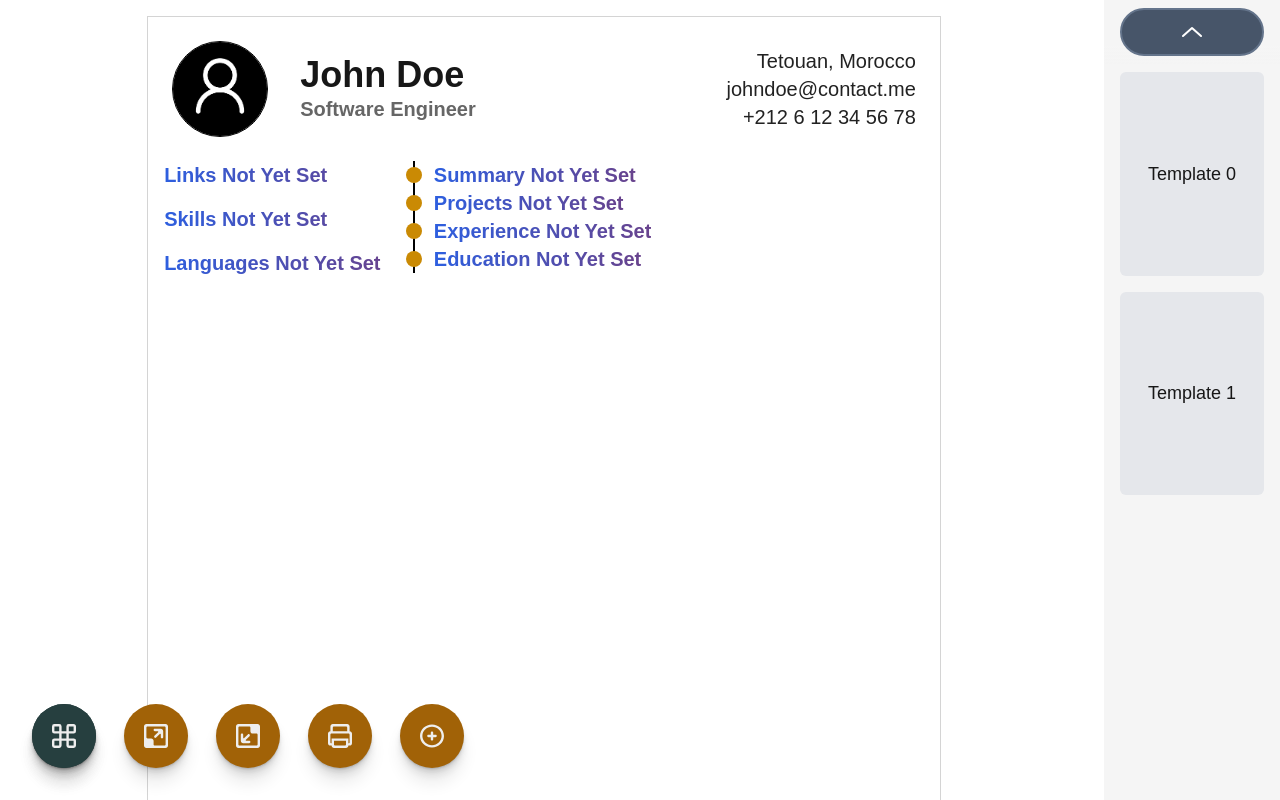
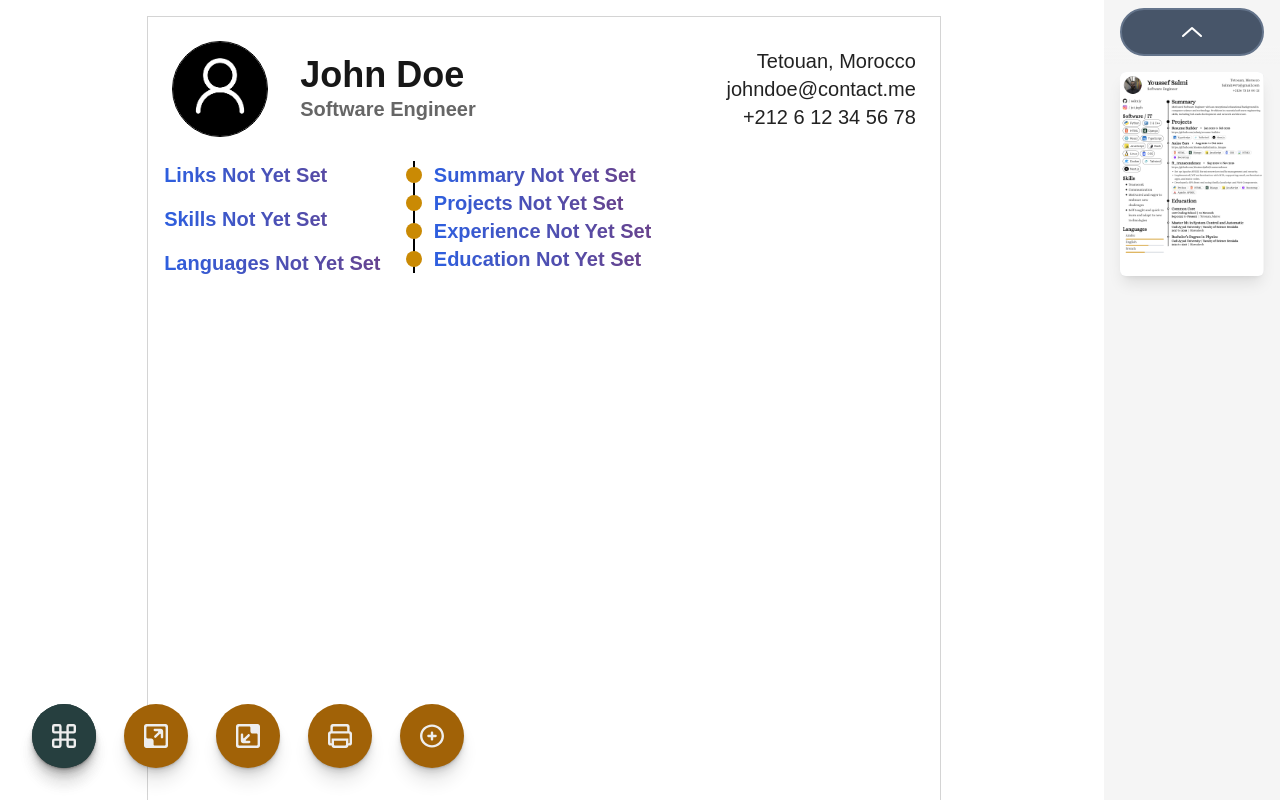
Before and after one commit to salmiy/resume-builder, a Next.js app: page / in a window 1280 px wide. Shown: the top 800 px of the page. Built offline with nearby package versions, Linux system fonts and the light colour scheme; a web font is replaced by a local one.

Commit message:
add template images

```diff
--- a/components/Template/index.tsx
+++ b/components/Template/index.tsx
@@ -29,13 +29,12 @@ const roboto = Roboto({
 })
 
 type TemplateType = (arg: { data: DataScheme }) => React.JSX.Element
-type TemplateEntry = { Template: TemplateType }
+type TemplateEntry = { Template: TemplateType, image?: string }
 
 
 
 const templates = [
-    { Template: Template001 },
-    { Template: Template002 }
+    { Template: Template001, image: '/template001.png' },
 ]
 
 
@@ -198,8 +197,10 @@ function TemplatesCarousel({ templates, onTemplateClick, customTemplate }: {
                             {
                                 templates.map((t, i) => (
                                     <div key={'template' + i} onClick={() => onTemplateClick(t)}
-                                        className="min-h-0 basis-[calc(9rem*1.414)] flex-grow-0 flex-shrink-0 w-36 rounded-md bg-gray-200 flex justify-center items-center text-lg capitalize cursor-pointer transition-all duration-300 hover:bg-gray-300 hover:text-xl"
-                                    > {'template ' + i} </div>
+                                        className="relative min-h-0 basis-[calc(9rem*1.414)] flex-grow-0 flex-shrink-0 w-36 rounded-md bg-gray-200 flex justify-center items-center text-lg capitalize cursor-pointer transition-all duration-300 hover:bg-gray-300 hover:text-xl overflow-hidden shadow-lg hover:shadow-xl"
+                                    >
+                                        <Image src={t.image ?? '/templatePlaceholder.png'} alt="template image" fill />
+                                    </div>
                                 ))
                             }
                             <div key="bottomEmptySpace" className="min-h-0 basis-[3.5rem] flex-grow-0 flex-shrink-0"></div>
```
Also changed, not shown: public/template001.png (added), public/templatePlaceholder.png (added).
